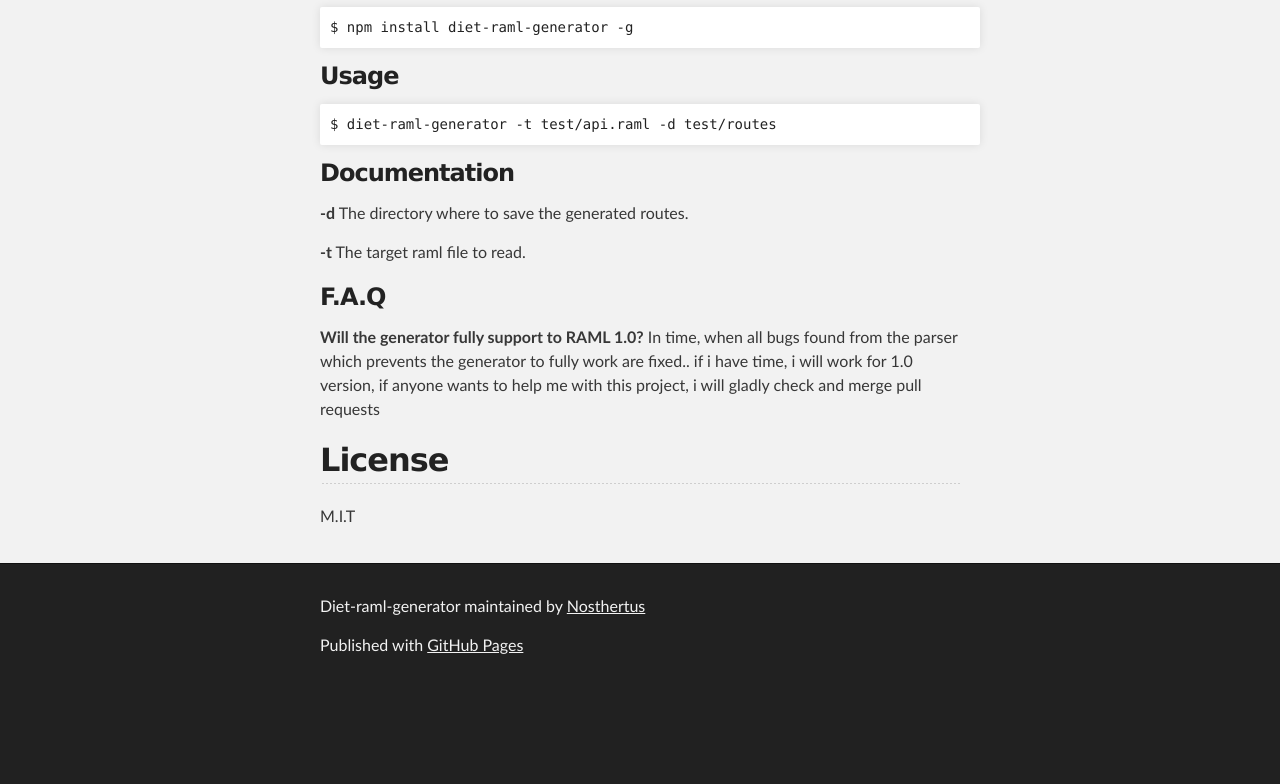
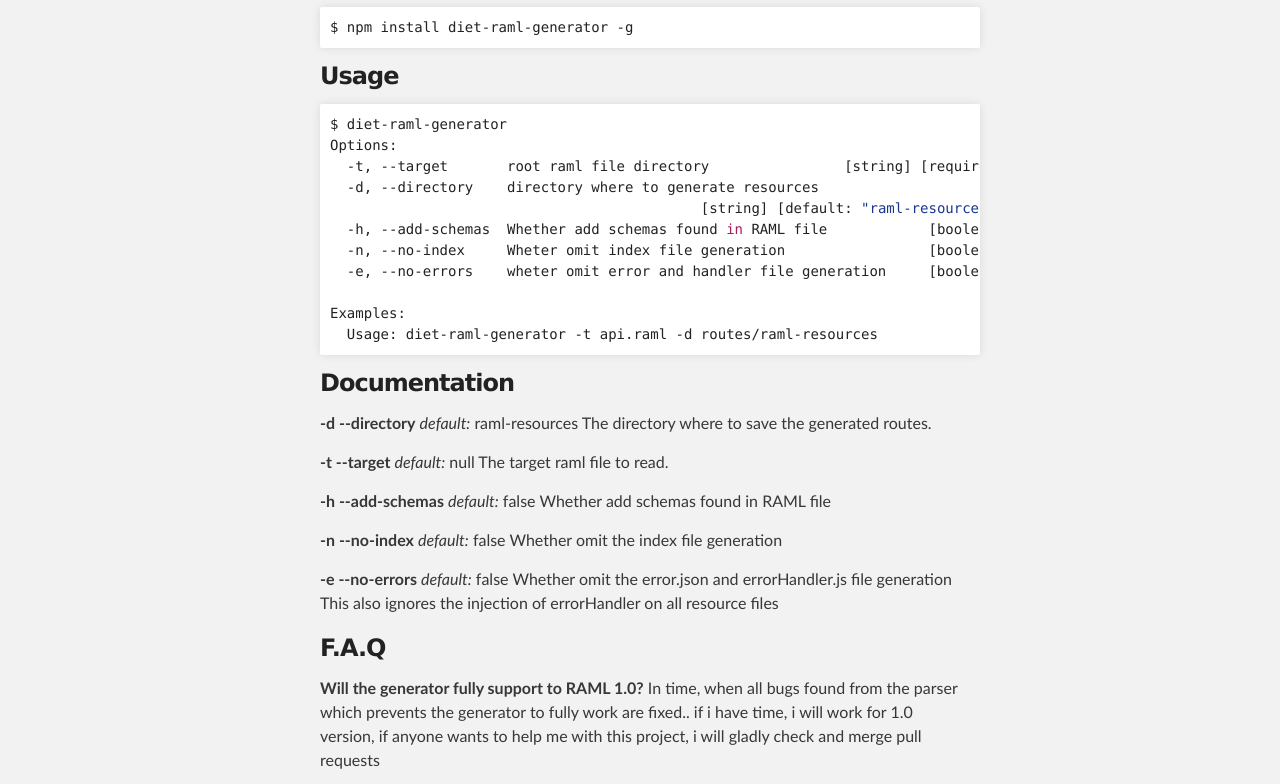
Before and after one commit to Nosthertus/diet-raml, a plain HTML site: page index.html in a window 1280 px wide. Shown: the part 741-1525 px from the top of the page. Before the commit the page ends 1433 px from the top, so only its background shows below. Drawn offline with Linux system fonts and the light colour scheme.

```diff
--- a/index.html
+++ b/index.html
@@ -47,16 +47,42 @@
 <h3>
 <a id="usage" class="anchor" href="#usage" aria-hidden="true"><span aria-hidden="true" class="octicon octicon-link"></span></a>Usage</h3>
 
-<div class="highlight highlight-source-shell"><pre>$ diet-raml-generator -t test/api.raml -d test/routes</pre></div>
+<div class="highlight highlight-source-shell"><pre>$ diet-raml-generator
+Options:
+  -t, --target       root raml file directory                [string] [required]
+  -d, --directory    directory where to generate resources
+                                            [string] [default: <span class="pl-s"><span class="pl-pds">"</span>raml-resources<span class="pl-pds">"</span></span>]
+  -h, --add-schemas  Whether add schemas found <span class="pl-k">in</span> RAML file            [boolean]
+  -n, --no-index     Wheter omit index file generation                 [boolean]
+  -e, --no-errors    wheter omit error and handler file generation     [boolean]
+
+Examples:
+  Usage: diet-raml-generator -t api.raml -d routes/raml-resources
+</pre></div>
 
 <h3>
 <a id="documentation" class="anchor" href="#documentation" aria-hidden="true"><span aria-hidden="true" class="octicon octicon-link"></span></a>Documentation</h3>
 
-<p><strong>-d</strong>
+<p><strong>-d --directory</strong>
+<em>default:</em> raml-resources
 The directory where to save the generated routes.</p>
 
-<p><strong>-t</strong>
+<p><strong>-t --target</strong>
+<em>default:</em> null
 The target raml file to read.</p>
+
+<p><strong>-h --add-schemas</strong>
+<em>default:</em> false
+Whether add schemas found in RAML file</p>
+
+<p><strong>-n --no-index</strong>
+<em>default:</em> false
+Whether omit the index file generation</p>
+
+<p><strong>-e --no-errors</strong>
+<em>default:</em> false
+Whether omit the error.json and errorHandler.js file generation
+This also ignores the injection of errorHandler on all resource files</p>
 
 <h3>
 <a id="faq" class="anchor" href="#faq" aria-hidden="true"><span aria-hidden="true" class="octicon octicon-link"></span></a>F.A.Q</h3>
```
Also changed, not shown: params.json (+1 -1 lines).
